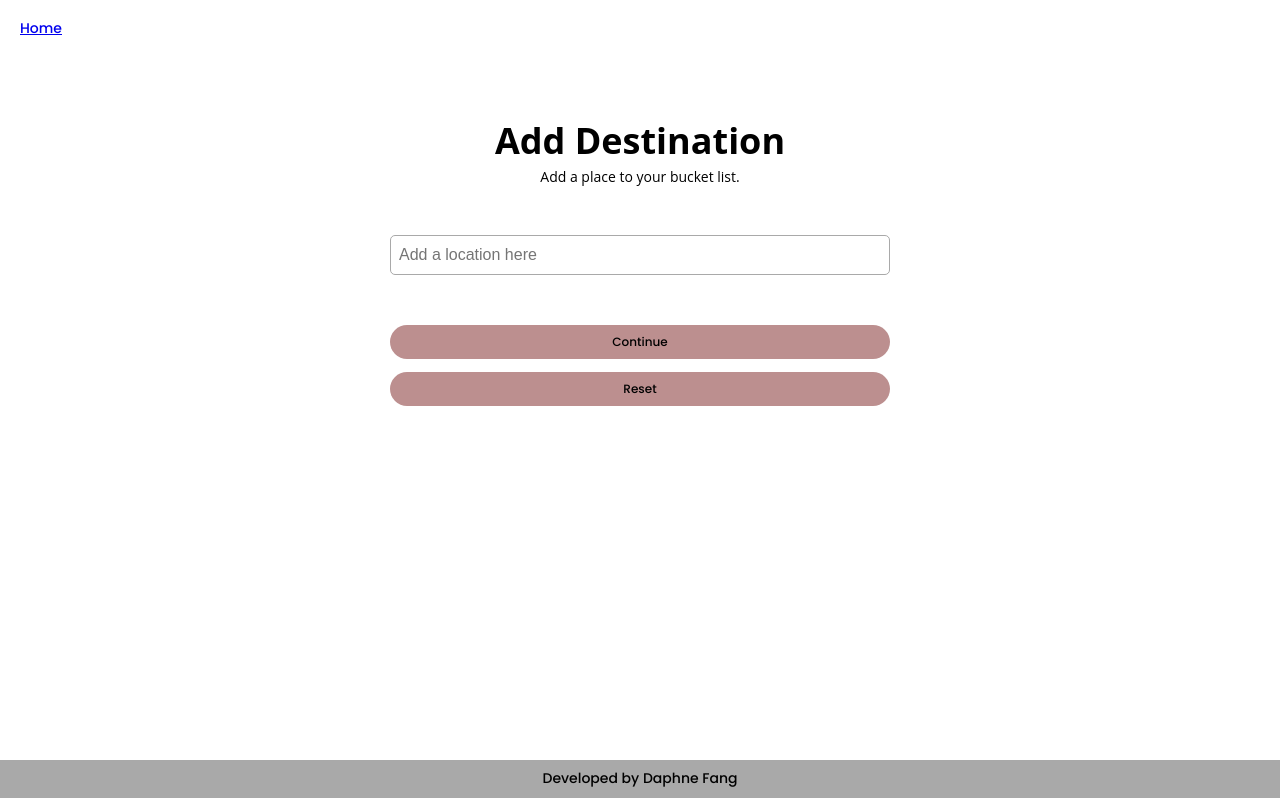
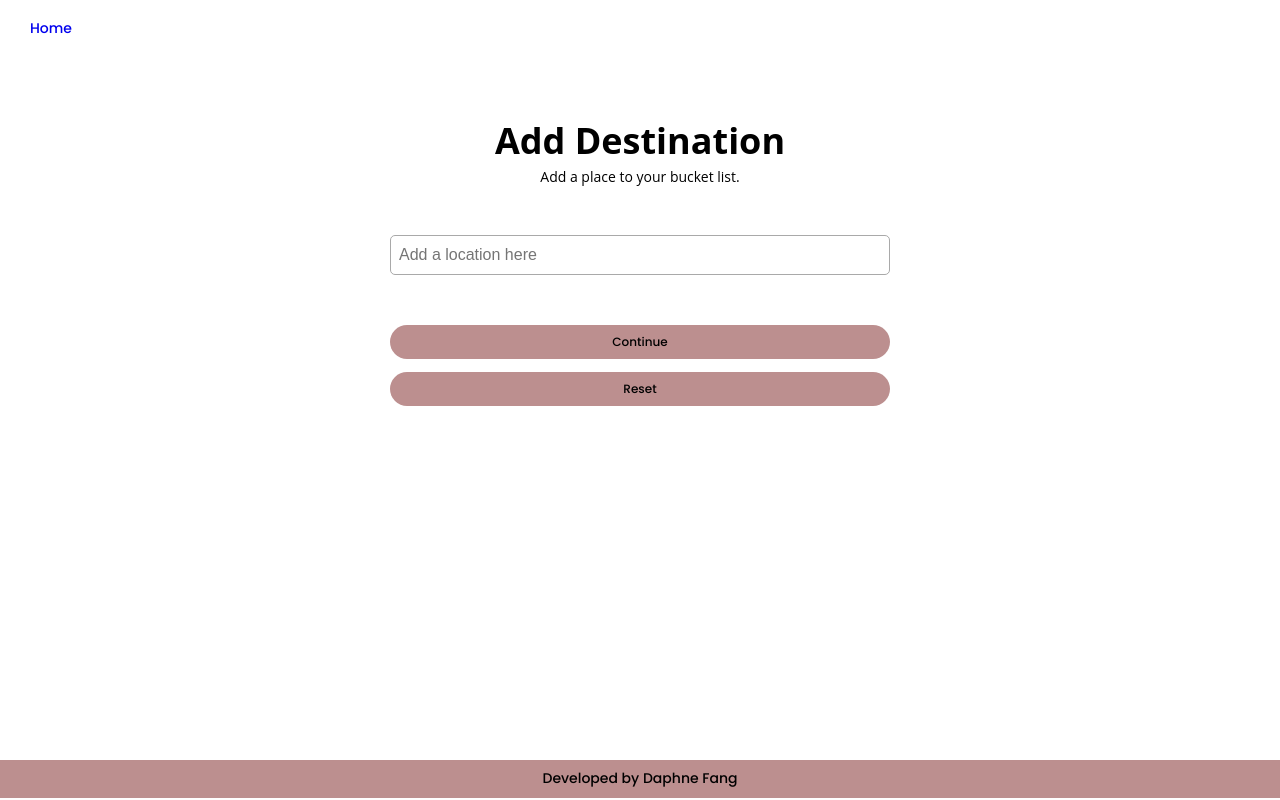
Before and after one commit to tacoqqq/bucketlist-traveler, a React (Create React App) app: page /add-destination in a window 1280 px wide. Built offline with nearby package versions, Linux system fonts and the light colour scheme; what google-maps-react would draw is missing.

Commit message:
updated footer

```diff
--- a/src/components/footer/footer.css
+++ b/src/components/footer/footer.css
@@ -1,5 +1,5 @@
 footer {
-    background: darkgrey;
+    background: rosybrown;
     padding: 10px;
     font-family: 'Poppins', 'sans-serif';
   }
--- a/src/components/navbar/navbar.css
+++ b/src/components/navbar/navbar.css
@@ -11,8 +11,9 @@ nav {
     z-index: 1;
 }
 
-.nav-title {
+.nav-title a {
     margin-left: 10px;
+    text-decoration: none;
 }
 
 .nav-menu {
@@ -25,11 +26,10 @@ nav {
     margin: 0 20px;
 }
 
-.nav-item:hover {
+.nav-item:hover, .nav-title a:hover {
     text-decoration: underline;
-    color: white;
 }
 
-.nav-item:visited {
+.nav-item:visited, .nav-title a:visited {
     color: inherit;
 }
```
